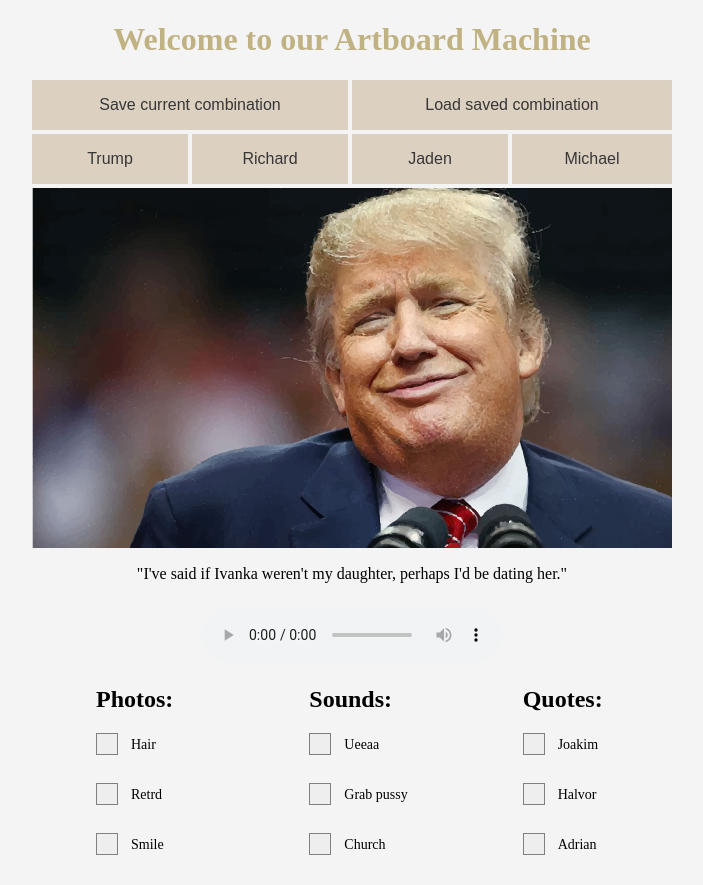
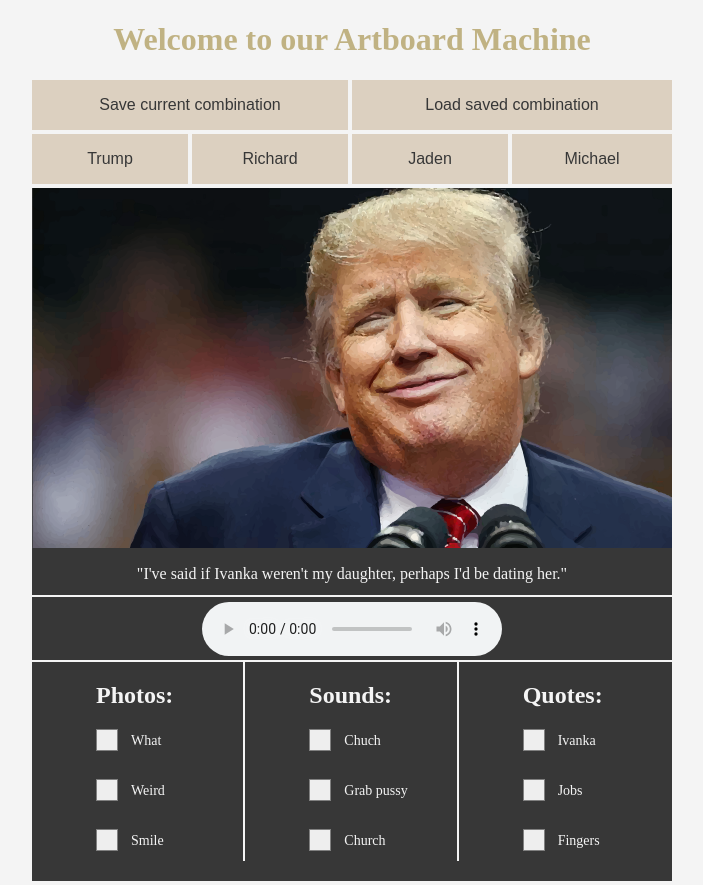
Before and after one commit to adrianflatner/Mediabox, a React (Create React App) app in the folder project2/: page / in a window 1280 px wide. Shown: the whole page, without its empty margins (288-991 px from the left). Built offline with nearby package versions, Linux system fonts and the light colour scheme.

Commit message:
css and captions

```diff
--- a/project2/src/components/Images.css
+++ b/project2/src/components/Images.css
@@ -1,3 +1,5 @@
 #quote{
-    padding: 1vw 1vw 2vw 1vw;
+    padding: 1vw;
+    border-bottom: 2px solid #F4F4F4;
+    margin-bottom: 5px;
 }
--- a/project2/src/components/Tools.css
+++ b/project2/src/components/Tools.css
@@ -6,6 +6,8 @@
   grid-template-areas:
     "artboard artboard artboard"
     "pictures sounds quotes";
+  background-color: #373737;
+  color:#F4F4F4;
 }
 
 .Artboard {
@@ -21,14 +23,19 @@
 
 #pictures {
   grid-area: pictures;
+  border-right: 2px solid #F4F4F4;
+  border-top: 2px solid #F4F4F4;
 }
 
 #sounds {
   grid-area: sounds;
+  border-right: 2px solid #F4F4F4;
+  border-top: 2px solid #F4F4F4;
 }
 
 #quotes {
   grid-area: quotes;
+  border-top: 2px solid #F4F4F4;
 }
 
 /* Customize the label (the container) */
--- a/project2/src/components/Tools.js
+++ b/project2/src/components/Tools.js
@@ -48,24 +48,24 @@ class Tools extends PureComponent {
   }
 
   pics = {
-    0: ["Hair", "Retrd", "Smile"],
-    1: ["Heisann", "Richard stirrer", "Smile"],
-    2: ["Gden", "Smile", "Gayden"],
-    3: ["Vsaus", "Mikael", "Sup ladies"]
+    0: ["What", "Weird", "Smile"],
+    1: ["Bro", "Pose", "Couple"],
+    2: ["Gden", "Water", "Red glove"],
+    3: ["Don't", "Turban", "Sup ladies"]
   };
 
   sounds = {
-    0: ["Ueeaa", "Grab pussy", "Church"],
+    0: ["Chuch", "Grab pussy", "Church"],
     1: ["Terning ned", "Klikker", "Waves"],
     2: ["Shhh", "Click", "Sup"],
     3: ["Whistle", "Lava", "Blow"]
   };
 
   quotes = {
-    0: ["Joakim", "Halvor", "Adrian"],
-    1: ["Terning opp", "Enkelt og greit", "Frickin fresh"],
-    2: ["kfm", "knf", "skdf"],
-    3: ["kfm", "knf", "skdf"]
+    0: ["Ivanka", "Jobs", "Fingers"],
+    1: ["Fresh", "Terning ned", "Bucket list"],
+    2: ["Mirrors", "Jupiter", "Asleep"],
+    3: ["Stitious", "Whatsoever", "Kids"]
   };
 
 
```
Also changed, not shown: 1 other file (tests, documents, lock files or other folders).
